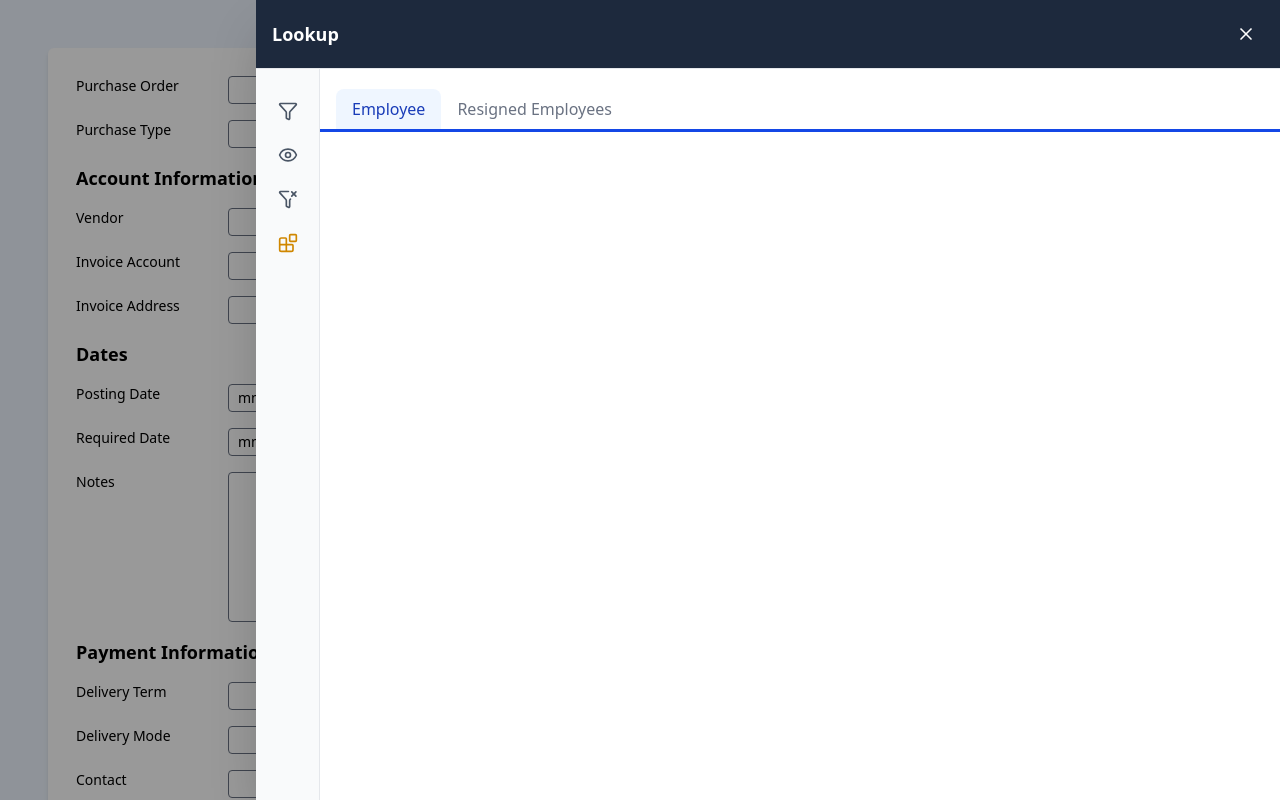
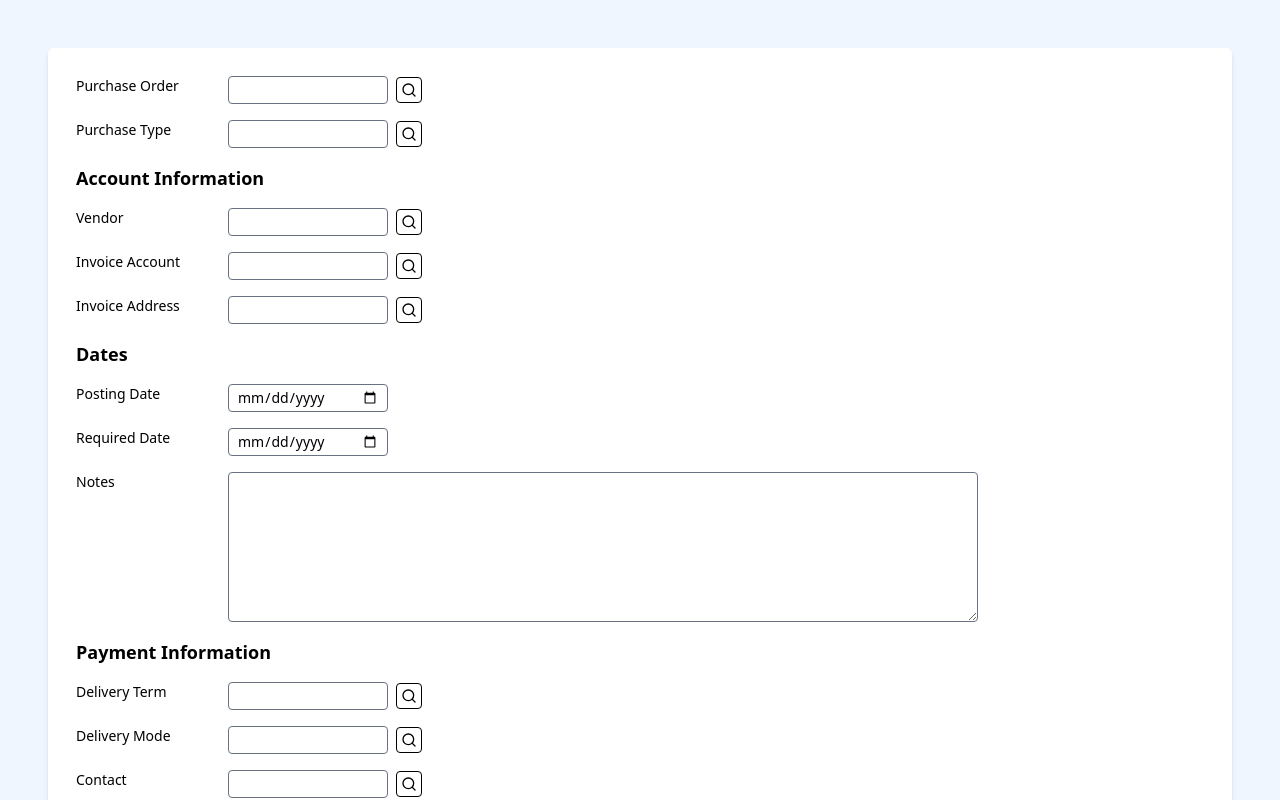
Before and after one commit to MuhammadElham/dynamic-form, a React (Vite) app: page / in a window 1280 px wide. Shown: the top 800 px of the page. Built offline with nearby package versions, Linux system fonts and the light colour scheme; what ag-grid-community would draw is missing.

Commit message:
Working in Drawer

```diff
--- a/src/component/Drawer/Drawer.jsx
+++ b/src/component/Drawer/Drawer.jsx
@@ -1,76 +1,121 @@
 import React, { useEffect, useState } from "react";
 // Icons
-import { X, Funnel, Eye, FunnelX, Blocks } from "lucide-react";
-// components
+import { X, Funnel, Eye, FunnelX, Blocks, Info } from "lucide-react";
+// Components
 import FilterPage from "./pages/FilterPage";
 import ViewPage from "./pages/ViewPage";
 import ClearFilterPage from "./pages/ClearFilterPage";
-import SuggestionPage from "./pages/SuggestionPage";
+import SuggestionPage from "./pages/Suggestion/SuggestionPage";
 
 const Drawer = ({ isOpen, onClose }) => {
   const [showDrawer, setShowDrawer] = useState(isOpen);
   const [activePage, setActivePage] = useState("suggestion");
 
-  const page = {
+  // Page configuration
+  const pages = {
     filter: <FilterPage />,
     view: <ViewPage />,
     clear: <ClearFilterPage />,
     suggestion: <SuggestionPage />,
   };
 
-  const navItems = [
-    { key: "filter", icon: Funnel },
-    { key: "view", icon: Eye },
-    { key: "clear", icon: FunnelX },
-    { key: "suggestion", icon: Blocks },
+  // Navigation items configuration
+  const navigationItems = [
+    { key: "filter", icon: Funnel, label: "Filter" },
+    { key: "view", icon: Eye, label: "View" },
+    { key: "clear", icon: FunnelX, label: "Clear Filter" },
+    { key: "suggestion", icon: Blocks, label: "Suggestion" },
   ];
 
+  // Handle drawer animation timing
   useEffect(() => {
     let timer;
     if (isOpen) {
-      timer = setTimeout(() => setShowDrawer(true), 1000);
+      timer = setTimeout(() => setShowDrawer(true), 100);
     } else {
-      timer = setTimeout(() => setShowDrawer(false), 1000);
+      timer = setTimeout(() => setShowDrawer(false), 300);
     }
     return () => clearTimeout(timer);
   }, [isOpen]);
 
+  // Handle page navigation
+  const handlePageChange = (pageKey) => {
+    setActivePage(pageKey);
+  };
+
+  // Render navigation button
+  const renderNavigationButton = ({ key, icon: Icon, label }) => (
+    <button
+      key={key}
+      onClick={() => handlePageChange(key)}
+      className={`text-gray-600 hover:text-yellow-600 transition-colors duration-200 ${activePage === key ? "text-yellow-600" : ""}`}
+      aria-label={label}
+      title={label}
+    >
+      <Icon className="w-6 h-6" />
+    </button>
+  );
+
+  // Early return if drawer should not be visible
   if (!showDrawer && !isOpen) return null;
 
   return (
     <div className="fixed inset-0 z-50 flex">
-      <div className={`fixed inset-0 bg-black transition-opacity duration-1000 ${isOpen ? "opacity-40" : "opacity-0"}`} onClick={onClose} />
+      {/* Backdrop */}
+      <div
+        className={`fixed inset-0 bg-black/30 backdrop-blur-sm transition-opacity duration-1000 ${isOpen ? "opacity-100" : "opacity-0"}`}
+        onClick={onClose}
+        aria-hidden="true"
+      />
 
-      {/* Drawer */}
+      {/* Drawer Panel */}
       <div
         className={`fixed top-0 right-0 h-full w-4/5 bg-white shadow-2xl z-50 transform transition-transform duration-300 ease-in-out ${
           isOpen ? "translate-x-0" : "translate-x-full"
         }`}
+        role="dialog"
+        aria-modal="true"
+        aria-labelledby="drawer-title"
       >
-        {/* Header */}
-        <div className="flex items-center justify-between p-4 border-b border-gray-200 bg-slate-800 text-white">
-          <h1 className="text-lg font-semibold">Lookup</h1>
-          <button className="p-2 hover:bg-slate-700 rounded-lg transition-colors" onClick={onClose}>
-            <X className="w-5 h-5" />
-          </button>
-        </div>
-
         <div className="flex h-full">
           {/* Left Side */}
-          <div className="w-16 bg-gray-50 border-r border-gray-200 flex flex-col items-center py-8 gap-6">
-            {navItems.map(({ key, icon: Icon }) => (
-              <button
-                key={key}
-                onClick={() => setActivePage(key)}
-                className={`text-gray-600 hover:text-yellow-600 ${activePage == key ? "text-yellow-600" : ""}`}
-              >
-                <Icon className="w-5 h-5" />
-              </button>
-            ))}
-          </div>
+          <aside className="w-20 bg-gray-50 border-r border-gray-200 flex flex-col items-center pt-5">
+            {/* Top Icon */}
+            <div className="mb-8">
+              <Info className="w-6 h-6 text-yellow-600" aria-hidden="true" />
+            </div>
+
+            {/* Navigation Buttons */}
+            <nav className="flex flex-col gap-6 mt-8" role="navigation" aria-label="Drawer navigation">
+              {navigationItems.map(renderNavigationButton)}
+            </nav>
+          </aside>
 
           {/* Right Side */}
-          <div className="flex-1 flex flex-col mt-5">{page[activePage]}</div>
+          <main className="h-full w-full flex flex-col">
+            {/* Header */}
+            <header className="flex items-center justify-between mx-5 mt-6 mb-8">
+              <div className="inline-block">
+                <h1 id="drawer-title" className="text-xl font-bold flex gap-2 pb-1">
+                  Lookup
+                  <Info className="w-5 h-5 text-yellow-600" aria-hidden="true" />
+                </h1>
+                <div className="w-12 h-1.5 bg-blue-800 rounded-full" aria-hidden="true" />
+              </div>
+
+              <button
+                onClick={onClose}
+                className="p-2 hover:bg-gray-100 rounded-lg transition-colors duration-200"
+                aria-label="Close drawer"
+                title="Close drawer"
+              >
+                <X className="w-5 h-5" />
+              </button>
+            </header>
+
+            {/* Page Content */}
+            <div className="flex-1 mx-5 overflow-hidden">{pages[activePage]}</div>
+          </main>
         </div>
       </div>
     </div>
--- a/src/component/Drawer/pages/ClearFilterPage.jsx
+++ b/src/component/Drawer/pages/ClearFilterPage.jsx
@@ -2,8 +2,12 @@ import React from 'react'
 
 const ClearFilterPage = () => {
   return (
-    <div>
-
+   <div className="flex flex-col items-center justify-center h-full p-6">
+      <h2 className="text-2xl font-bold text-gray-800 mb-4">Clear Filter Page</h2>
+      <p className="text-gray-600 text-center max-w-md">
+        This is the <span className="font-semibold text-blue-600">Clear Filter Page</span> lorem, ipsum dolor sit amet consectetur adipisicing elit. Tempora
+        voluptates vel ipsam hic earum, fuga qui quasi asperiores dicta! Voluptatum.
+      </p>
     </div>
   )
 }
--- a/src/component/Drawer/pages/FilterPage.jsx
+++ b/src/component/Drawer/pages/FilterPage.jsx
@@ -1,12 +1,23 @@
-import React from 'react'
+import React from "react";
 
 const FilterPage = () => {
   return (
-    <div>
-      {console.log("FIlterPage")}
+    <div className="flex flex-col items-center justify-center h-full p-6">
+      <h2 className="text-2xl font-bold text-gray-800 mb-4">Filter Page</h2>
+      <p className="text-gray-600 text-center max-w-md">
+        This is the <span className="font-semibold text-blue-600">Filter Page</span> lorem, ipsum dolor sit amet consectetur adipisicing elit. Tempora
+        voluptates vel ipsam hic earum, fuga qui quasi asperiores dicta! Voluptatum.
+      </p>
+      <div className="mt-6 w-full max-w-sm bg-gray-100 border border-gray-300 rounded-xl shadow p-4">
+        <p className="text-sm text-gray-500">Sample Data:</p>
+        <ul className="list-disc list-inside text-gray-700">
+          <li>Employee ID: 12345</li>
+          <li>Name: John Doe</li>
+          <li>Status: Active</li>
+        </ul>
+      </div>
+    </div>
+  );
+};
 
-    </div>
-  )
-}
-
-export default FilterPage
+export default FilterPage;
--- /dev/null
+++ b/src/component/Drawer/pages/Suggestion/Employee.jsx
@@ -0,0 +1,8 @@
+import React from "react";
+import HelpGrid from "../../../HelpGrid/HelpGrid";
+
+const Employee = () => {
+  return <HelpGrid />;
+};
+
+export default Employee;
--- /dev/null
+++ b/src/component/Drawer/pages/Suggestion/ResignedEmployee.jsx
@@ -0,0 +1,11 @@
+import React from 'react'
+
+const ResignedEmployee = () => {
+  return (
+    <div>
+      Resigned Employee
+    </div>
+  )
+}
+
+export default ResignedEmployee
--- /dev/null
+++ b/src/component/Drawer/pages/Suggestion/SuggestionPage.jsx
@@ -0,0 +1,36 @@
+import React, { useState } from "react";
+import Employee from "./Employee";
+import ResignedEmployee from "./ResignedEmployee";
+
+const SuggestionPage = () => {
+  const [activePage, setActivePage] = useState("employee");
+
+  const page = { employee: <Employee />, resignedEmployee: <ResignedEmployee /> };
+
+  const menuItem = [
+    { key: "employee", text: "Employee" },
+    { key: "resignedEmployee", text: "Resigned Employee" },
+  ];
+
+  return (
+    <div>
+      <div className="flex border-b-3 border-blue-800 bg-white gap-2">
+        {menuItem.map(({ key, text }) => (
+          <button
+            key={key}
+            onClick={() => setActivePage(key)}
+            className={`px-4 py-2 rounded-t-lg font-medium text-base transition-colors duration-200 ${
+              activePage === key ? "bg-blue-50 text-blue-800" : "text-gray-500 hover:text-gray-700"
+            }`}
+          >
+            {text}
+          </button>
+        ))}
+      </div>
+      {/* Content Page */}
+      <div className="mt-6">{page[activePage]}</div>
+    </div>
+  );
+};
+
+export default SuggestionPage;
--- a/src/component/Drawer/pages/SuggestionPage.jsx
+++ /dev/null
@@ -1,12 +0,0 @@
-import React from "react";
-
-const SuggestionPage = () => {
-  return (
-    <div className="flex border-b-3 border-blue-700 bg-white px-4">
-      <button className="px-4 py-2 rounded-t-lg bg-blue-50 text-blue-800 font-medium text-base">Employee</button>
-      <button className="px-4 py-2 text-gray-500 hover:text-gray-700 font-medium text-base">Resigned Employees</button>
-    </div>
-  );
-};
-
-export default SuggestionPage;
--- a/src/component/Drawer/pages/ViewPage.jsx
+++ b/src/component/Drawer/pages/ViewPage.jsx
@@ -1,11 +1,23 @@
-import React from 'react'
+import React from "react";
 
 const ViewPage = () => {
   return (
-    <div>
+    <div className="flex flex-col items-center justify-center h-full p-6">
+      <h2 className="text-2xl font-bold text-gray-800 mb-4">View Page</h2>
+      <p className="text-gray-600 text-center max-w-md">
+        This is the <span className="font-semibold text-blue-600">View Page</span> lorem, ipsum dolor sit amet consectetur adipisicing elit. Tempora
+        voluptates vel ipsam hic earum, fuga qui quasi asperiores dicta! Voluptatum.
+      </p>
+      <div className="mt-6 w-full max-w-sm bg-gray-100 border border-gray-300 rounded-xl shadow p-4">
+        <p className="text-sm text-gray-500">Sample Data:</p>
+        <ul className="list-disc list-inside text-gray-700">
+          <li>Employee ID: 12345</li>
+          <li>Name: John Doe</li>
+          <li>Status: Active</li>
+        </ul>
+      </div>
+    </div>
+  );
+};
 
-    </div>
-  )
-}
-
-export default ViewPage
+export default ViewPage;
--- a/src/component/HelpGrid/HelpGrid.jsx
+++ b/src/component/HelpGrid/HelpGrid.jsx
@@ -36,13 +36,13 @@ const HelpGrid = () => {
   }));
 
   return (
-    <div className="ag-theme-alpine" style={{ height: 400, width: "100%" }}>
+    <div className="ag-theme-alpine" style={{ height: 550, width: "100%" }}>
       <AgGridReact
         rowData={rowData}
         columnDefs={columnDefs}
-        pagination={true}
-        paginationPageSize={5}
-        paginationPageSizeSelector={[5, 10]}
+        // pagination={true}
+        // paginationPageSize={5}
+        // paginationPageSizeSelector={[5, 10]}
         rowSelection={rowSelection}
       />
     </div>
--- a/src/component/ScreenGrid/ScreenGrid.jsx
+++ b/src/component/ScreenGrid/ScreenGrid.jsx
@@ -36,7 +36,7 @@ const ScreenGrid = () => {
   const [allColumnsEditable, setAllColumnsEditable] = useState(false);
 
   // Open and Close
-  const [isDrawerOpen, setIsDrawerOpen] = useState(true);
+  const [isDrawerOpen, setIsDrawerOpen] = useState(false);
 
   // Condition for linedetailfieldconfig
   const lineDetailFieldConfig = useMemo(() => {
```
